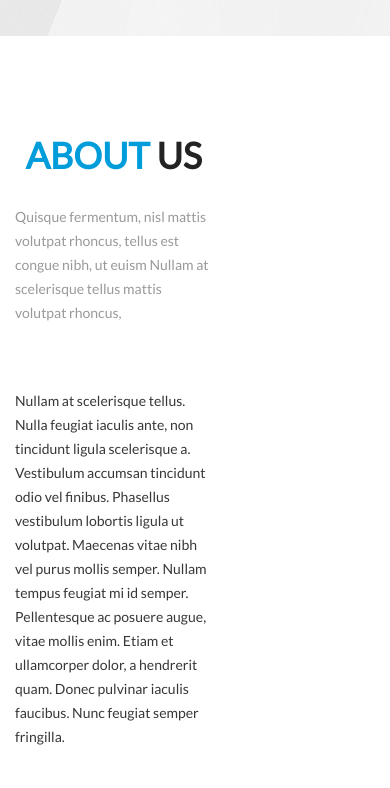
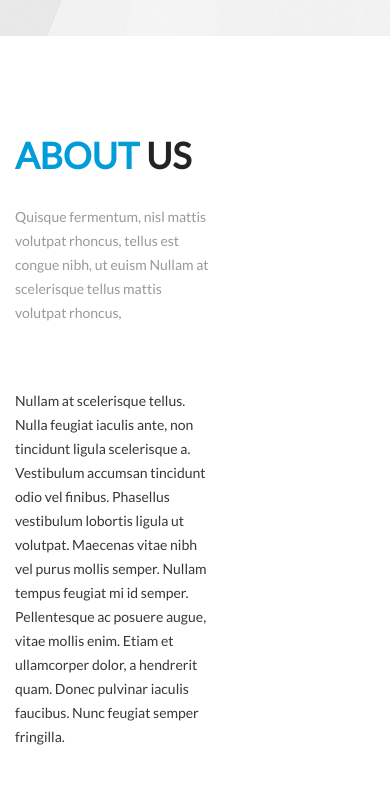
Before and after one commit to trukatuze/Test-Files, a website: page index.html in a window 390 px wide. Shown: the part 4700-5488 px from the top of the page. Drawn offline with nearby package versions, Linux system fonts and the light colour scheme.

Commit message:
link resp

```diff
--- a/index.html
+++ b/index.html
@@ -310,7 +310,7 @@
     <section class="aboutt-us section-padding" id="aboutt-us">
         <div class="container">
             <div class="row toodown">
-                <div class="col-7 col-sm-7 col-xs-7 wrcon">
+                <div class="col-7 col-md-7 col-sm-12">
                     <div class="section-title">
                         <h2>about <span>us</span></h2>
                     </div>
@@ -357,7 +357,7 @@
                         </div>
                     </div>
                 </div>
-                <div class="col-4 col-md-4 col-sm-4 wrcon">
+                <div class="col-4 col-md-4">
                     <img src="img/ipad%20mockup.png">
                 </div>
             </div>
--- a/sass/_aboutt-us.scss
+++ b/sass/_aboutt-us.scss
@@ -1,9 +1,15 @@
 .aboutt-us{
-  .toodown{
-    display: flex;
-    justify-content: space-between;
-    flex-wrap: wrap;
-  }
+  //.wrcon{
+  //  @include  respond-to(1024px){
+  //    display: flex;
+  //    justify-content: center;
+  //  }
+  //}
+  //.toodown{
+  //  display: flex;
+  //  justify-content: space-between;
+  //  flex-wrap: wrap;
+  //}
   img{
     display: flex;
     align-items: center;
--- a/sass/_default.scss
+++ b/sass/_default.scss
@@ -36,9 +36,6 @@ ul{
     color:$color;
     font-size: $size;
     font-weight: bold;
-    @include  respond-to(1024px){
-      text-align: center !important;
-    }
     span{
       color:$color-span;
     }
```
Also changed, not shown: css/style.css.
